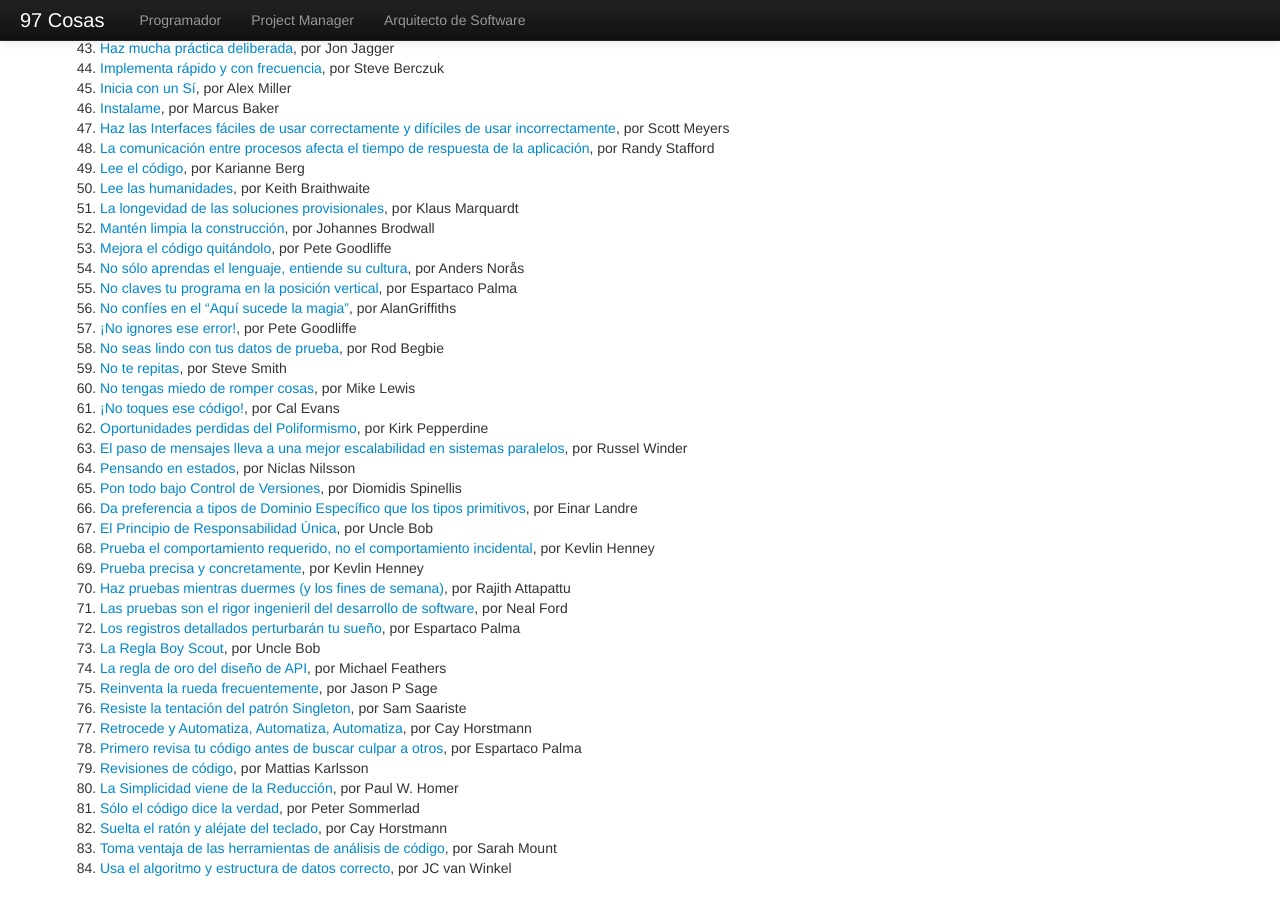
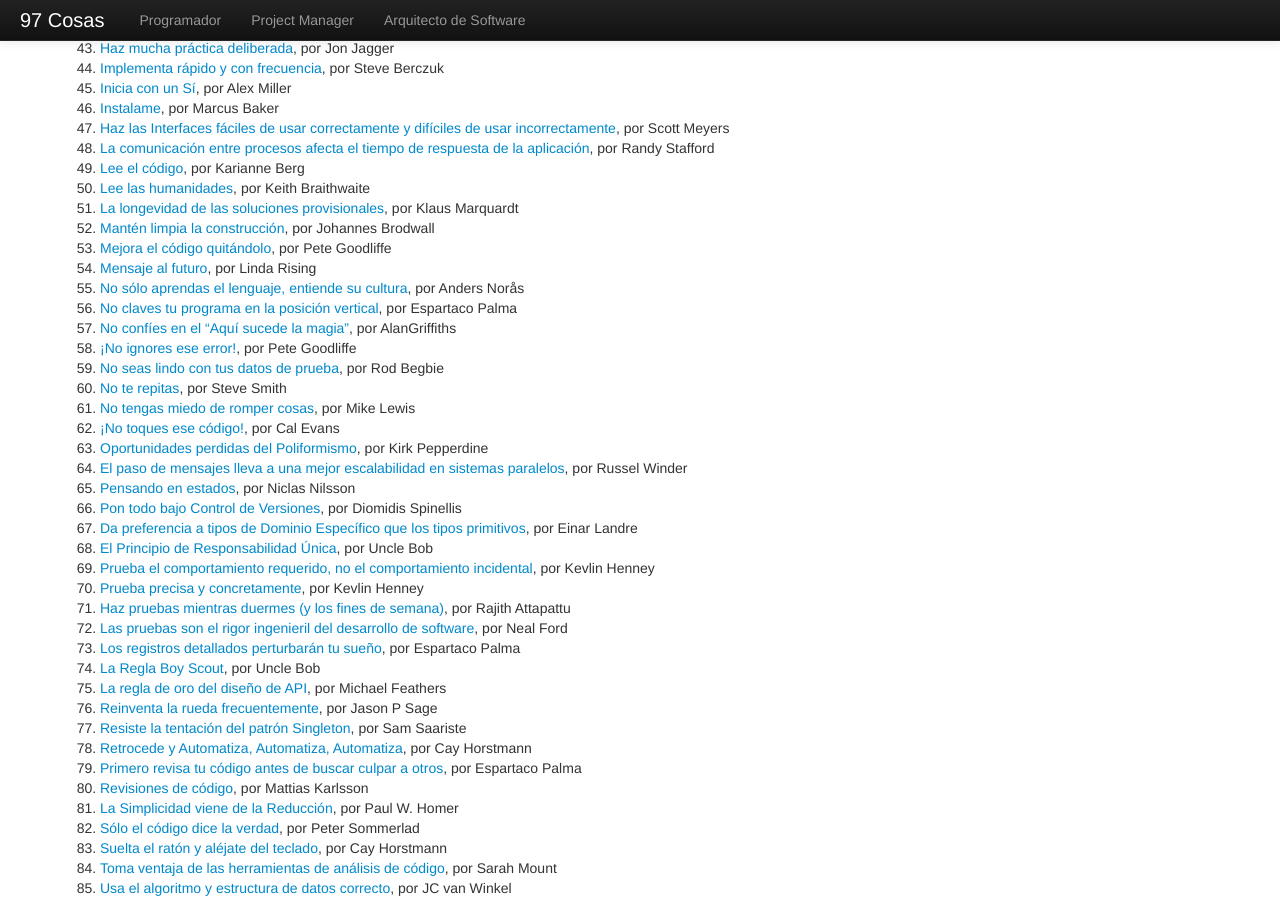
Before and after one commit to esparta/97cosas, a Jekyll site: the page built from programador/index.md, in a window 1280 px wide and 900 px high, scrolled down 1022 px. Built offline with Jekyll 4.4.1, drawn with Linux system fonts in a browser that asks for light colours.

Commit message:
Added mensaje-al-futuro

```diff
--- a/programador/index.md
+++ b/programador/index.md
@@ -59,34 +59,35 @@ overview: true
 51. [La longevidad de las soluciones provisionales](longevidad-soluciones-provisionales.html), por Klaus Marquardt
 52. [Mantén limpia la construcción](manten-limpia-construccion.html), por Johannes Brodwall
 53. [Mejora el código quitándolo](mejora-codigo-quitandolo.html), por Pete Goodliffe
-54. [No sólo aprendas el lenguaje, entiende su cultura](no-aprendas-lenguaje-entiende-su-cultura.html), por Anders Norås
-55. [No claves tu programa en la posición vertical](no-claves-programa.html), por Espartaco Palma
-56. [No confíes en el "Aquí sucede la magia"](no-confies-magia.html), por AlanGriffiths
-57. [¡No ignores ese error!](no-ignores-error.html), por Pete Goodliffe
-58. [No seas lindo con tus datos de prueba](no-seas-lindo-pruebas.html), por Rod Begbie
-59. [No te repitas](no-te-repitas.html), por Steve Smith
-60. [No tengas miedo de romper cosas](no-tengas-miedo-de-romper-cosas.html), por Mike Lewis
-61. [¡No toques ese código!](no-toques-ese-codigo.html), por Cal Evans
-62. [Oportunidades perdidas del Poliformismo](oportunidades-perdidas-polimorfismo.html), por Kirk Pepperdine
-63. [El paso de mensajes lleva a una mejor escalabilidad en sistemas paralelos](paso-mensajes-mejor-escalabilidad.html), por Russel Winder
-64. [Pensando en estados](pensando-en-estados.html), por Niclas Nilsson
-65. [Pon todo bajo Control de Versiones](pon-todo-bajo-control-de-versiones.html), por Diomidis Spinellis
-66. [Da preferencia a tipos de Dominio Específico que los tipos primitivos](preferencia-tipos-dominio-especifico.html), por Einar Landre
-67. [El Principio de Responsabilidad Única](principio-responsabilidad-unica.html), por Uncle Bob
-68. [Prueba el comportamiento requerido, no el comportamiento incidental](prueba-comportamiento-requerido-no-incidental.html), por Kevlin Henney
-69. [Prueba precisa y concretamente](prueba-precisa-concretamente.html), por Kevlin Henney
-70. [Haz pruebas mientras duermes (y los fines de semana)](pruebas-fin-de-semana.html), por Rajith Attapattu
-71. [Las pruebas son el rigor ingenieril del desarrollo de software](pruebas-son-rigor-ingenieril.html), por Neal Ford
-72. [Los registros detallados perturbarán tu sueño](registros-detallados-quitaran-sueno.html), por Espartaco Palma
-73. [La Regla Boy Scout](regla-boy-scout.html), por Uncle Bob
-74. [La regla de oro del diseño de API](regla-oro-api.html), por Michael Feathers
-75. [Reinventa la rueda frecuentemente](reinventa-rueda-frecuentemente.html), por Jason P Sage
-76. [Resiste la tentación del patrón Singleton](resiste-tentacion-singleton.html), por Sam Saariste
-77. [Retrocede y Automatiza, Automatiza, Automatiza](retrocede-automatiza.html), por Cay Horstmann
-78. [Primero revisa tu código antes de buscar culpar a otros](revisa-tu-codigo.html), por Espartaco Palma
-79. [Revisiones de código](revisiones-codigo.html), por Mattias Karlsson
-80. [La Simplicidad viene de la Reducción](simplicidad-reduccion.html), por Paul W. Homer
-81. [Sólo el código dice la verdad](solo-codigo-dice-verdad.html), por Peter Sommerlad
-82. [Suelta el ratón y aléjate del teclado](suelta-raton-alejate-teclado.html), por Cay Horstmann
-83. [Toma ventaja de las herramientas de análisis de código](toma-ventaja-analisis-codigo.html), por Sarah Mount
-84. [Usa el algoritmo y estructura de datos correcto](usa-algoritmo-estructura-de-datos-correcto.html), por JC van Winkel
+54. [Mensaje al futuro](mensaje-al-futuro.html), por Linda Rising
+55. [No sólo aprendas el lenguaje, entiende su cultura](no-aprendas-lenguaje-entiende-su-cultura.html), por Anders Norås
+56. [No claves tu programa en la posición vertical](no-claves-programa.html), por Espartaco Palma
+57. [No confíes en el "Aquí sucede la magia"](no-confies-magia.html), por AlanGriffiths
+58. [¡No ignores ese error!](no-ignores-error.html), por Pete Goodliffe
+59. [No seas lindo con tus datos de prueba](no-seas-lindo-pruebas.html), por Rod Begbie
+60. [No te repitas](no-te-repitas.html), por Steve Smith
+61. [No tengas miedo de romper cosas](no-tengas-miedo-de-romper-cosas.html), por Mike Lewis
+62. [¡No toques ese código!](no-toques-ese-codigo.html), por Cal Evans
+63. [Oportunidades perdidas del Poliformismo](oportunidades-perdidas-polimorfismo.html), por Kirk Pepperdine
+64. [El paso de mensajes lleva a una mejor escalabilidad en sistemas paralelos](paso-mensajes-mejor-escalabilidad.html), por Russel Winder
+65. [Pensando en estados](pensando-en-estados.html), por Niclas Nilsson
+66. [Pon todo bajo Control de Versiones](pon-todo-bajo-control-de-versiones.html), por Diomidis Spinellis
+67. [Da preferencia a tipos de Dominio Específico que los tipos primitivos](preferencia-tipos-dominio-especifico.html), por Einar Landre
+68. [El Principio de Responsabilidad Única](principio-responsabilidad-unica.html), por Uncle Bob
+69. [Prueba el comportamiento requerido, no el comportamiento incidental](prueba-comportamiento-requerido-no-incidental.html), por Kevlin Henney
+70. [Prueba precisa y concretamente](prueba-precisa-concretamente.html), por Kevlin Henney
+71. [Haz pruebas mientras duermes (y los fines de semana)](pruebas-fin-de-semana.html), por Rajith Attapattu
+72. [Las pruebas son el rigor ingenieril del desarrollo de software](pruebas-son-rigor-ingenieril.html), por Neal Ford
+73. [Los registros detallados perturbarán tu sueño](registros-detallados-quitaran-sueno.html), por Espartaco Palma
+74. [La Regla Boy Scout](regla-boy-scout.html), por Uncle Bob
+75. [La regla de oro del diseño de API](regla-oro-api.html), por Michael Feathers
+76. [Reinventa la rueda frecuentemente](reinventa-rueda-frecuentemente.html), por Jason P Sage
+77. [Resiste la tentación del patrón Singleton](resiste-tentacion-singleton.html), por Sam Saariste
+78. [Retrocede y Automatiza, Automatiza, Automatiza](retrocede-automatiza.html), por Cay Horstmann
+79. [Primero revisa tu código antes de buscar culpar a otros](revisa-tu-codigo.html), por Espartaco Palma
+80. [Revisiones de código](revisiones-codigo.html), por Mattias Karlsson
+81. [La Simplicidad viene de la Reducción](simplicidad-reduccion.html), por Paul W. Homer
+82. [Sólo el código dice la verdad](solo-codigo-dice-verdad.html), por Peter Sommerlad
+83. [Suelta el ratón y aléjate del teclado](suelta-raton-alejate-teclado.html), por Cay Horstmann
+84. [Toma ventaja de las herramientas de análisis de código](toma-ventaja-analisis-codigo.html), por Sarah Mount
+85. [Usa el algoritmo y estructura de datos correcto](usa-algoritmo-estructura-de-datos-correcto.html), por JC van Winkel
```
Also changed, not shown: programador/mensaje-al-futuro.md (added, +28 -0 lines).
